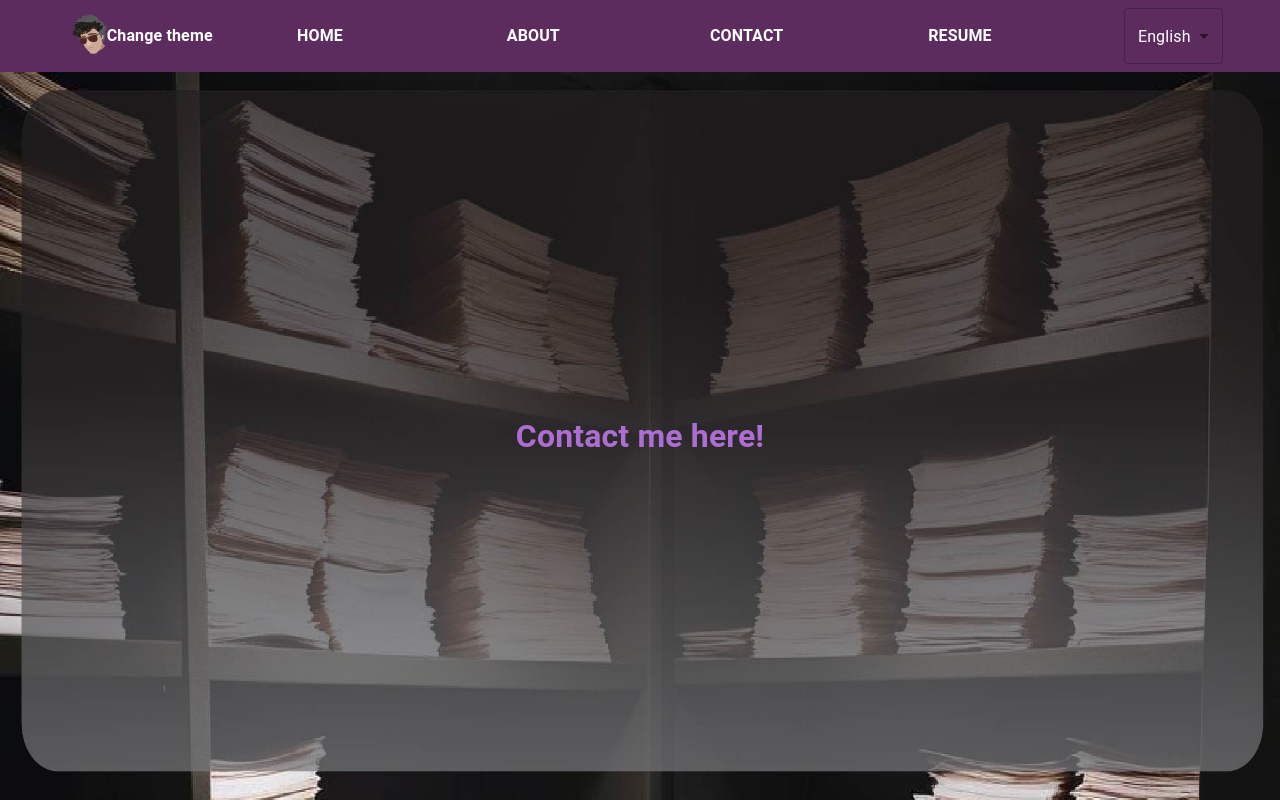
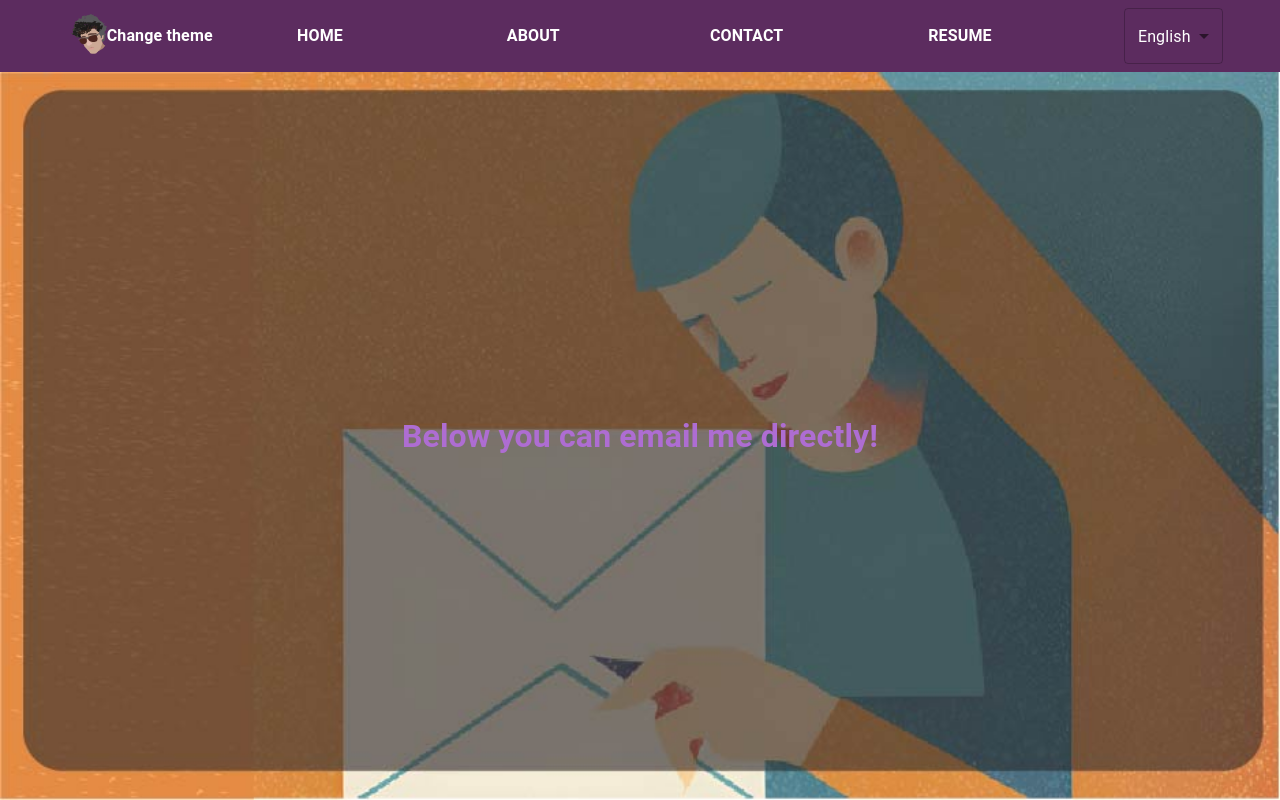
Before and after one commit to lieautman/Presentation-Site, a React (Create React App) app: page / in a window 1280 px wide. Both pictures are taken after a click on the button "CONTACT". Built offline with nearby package versions, Linux system fonts and the light colour scheme.

Commit message:
contact dark background

```diff
--- a/src/Pages/Contact/Contact.js
+++ b/src/Pages/Contact/Contact.js
@@ -47,7 +47,7 @@ function Contact() {
     <>
       <Box
         sx={{
-          backgroundImage: `url(${currentTheme.images.resumeFirstImage})`,
+          backgroundImage: `url(${currentTheme.images.contactFirstImage})`,
           backgroundSize: matches ? "100% 100%" : "150% 100%",
           backgroundPosition: "center",
           display: "flex",
--- a/src/locales/en/translation.json
+++ b/src/locales/en/translation.json
@@ -30,10 +30,10 @@
   },
   "Contact": {
     "Page1": {
-      "Title1": "Contact me here!"
+      "Title1": "Below you can email me directly!"
     },
     "Page2": {
-      "Title1": "Below you can email me directly!"
+      "Title1": "Contact me here!"
     }
   },
   "Resume": {
--- a/src/locales/ro/translation.json
+++ b/src/locales/ro/translation.json
@@ -30,10 +30,10 @@
   },
   "Contact": {
     "Page1": {
-      "Title1": "Contacteaza-ma aici!"
+      "Title1": "Mai jos poti imi poti trimite un email direct!"
     },
     "Page2": {
-      "Title1": "Mai jos poti imi poti trimite un email direct!"
+      "Title1": "Contacteaza-ma aici!"
     }
   },
   "Resume": {
```
Also changed, not shown: src/Resources/Images/darkBackgroundContact.jpg, src/Resources/Images/lightBackgroundContactOriginal.png (added).
